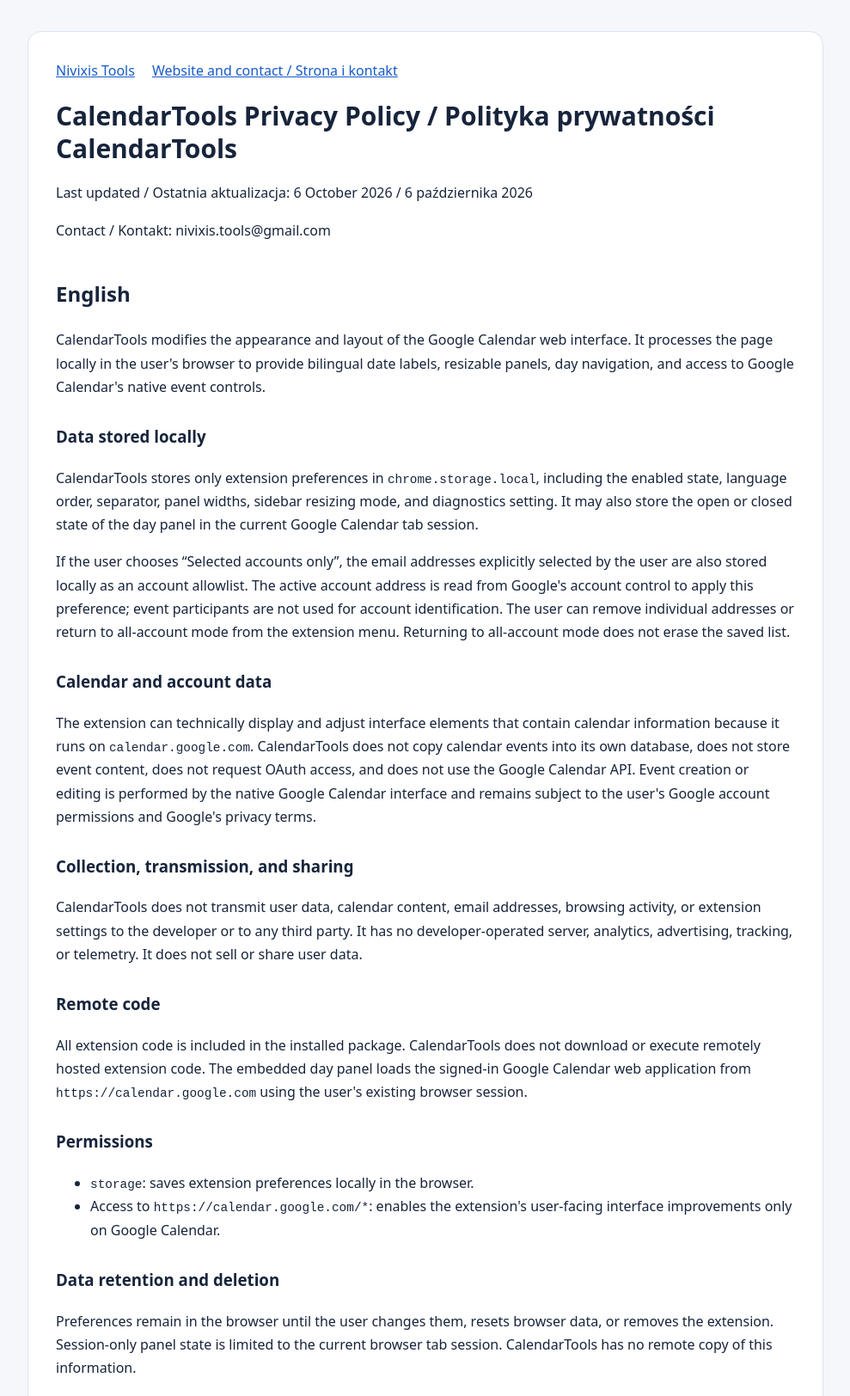
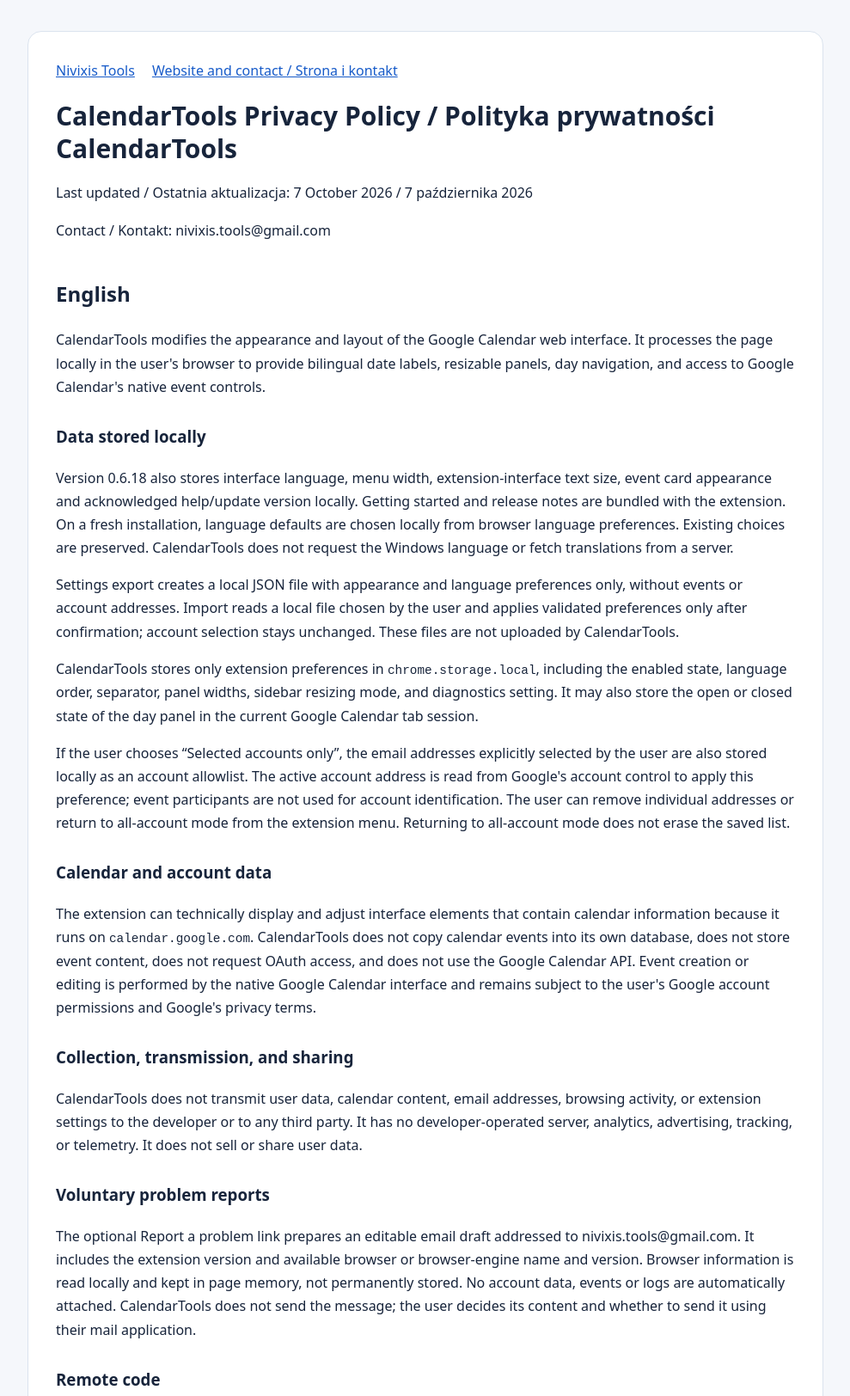
Before and after one commit to nivixis-tools/nivixis-tools.github.io, a plain HTML site: page calendar-tools-privacy.html in a window 1280 px wide. Shown: the top 1624 px of the page at 86% size, without its empty margins (145-1134 px from the left). Drawn offline with Linux system fonts and the light colour scheme.

Commit message:
Update CalendarTools privacy policy for 0.6.18
Document local interface preferences, browser-language defaults, settings import/export and voluntary problem-report drafts. No new permissions or telemetry.

```diff
--- a/calendar-tools-privacy.html
+++ b/calendar-tools-privacy.html
@@ -2,17 +2,21 @@
 <html lang="en"><head><meta charset="utf-8"><meta name="viewport" content="width=device-width,initial-scale=1"><meta name="referrer" content="no-referrer"><title>CalendarTools Privacy Policy | Nivixis Tools</title><style>body{margin:0;background:#f5f7fb;color:#17243b;font:16px/1.7 system-ui,sans-serif}main{max-width:860px;margin:36px auto;padding:32px;background:white;border:1px solid #dbe3ee;border-radius:16px}a{color:#175bc9}h1{font-size:30px;line-height:1.25}h2{margin-top:40px}h3{margin-top:28px}code{font-size:.9em;overflow-wrap:anywhere}nav{display:flex;gap:20px;flex-wrap:wrap}footer{margin-top:36px;color:#556477;border-top:1px solid #dbe3ee;padding-top:20px}@media(max-width:600px){main{margin:12px;padding:20px}h1{font-size:25px}}</style></head>
 <body><main><nav aria-label="Navigation"><a href="/">Nivixis Tools</a><a href="#website">Website and contact / Strona i kontakt</a></nav>
 <h1>CalendarTools Privacy Policy / Polityka prywatności CalendarTools</h1>
-<p>Last updated / Ostatnia aktualizacja: 6 October 2026 / 6 października 2026</p>
+<p>Last updated / Ostatnia aktualizacja: 7 October 2026 / 7 października 2026</p>
 <p>Contact / Kontakt: nivixis.tools@gmail.com</p>
 <h2>English</h2>
 <p>CalendarTools modifies the appearance and layout of the Google Calendar web interface. It processes the page locally in the user's browser to provide bilingual date labels, resizable panels, day navigation, and access to Google Calendar's native event controls.</p>
 <h3>Data stored locally</h3>
+<p>Version 0.6.18 also stores interface language, menu width, extension-interface text size, event card appearance and acknowledged help/update version locally. Getting started and release notes are bundled with the extension. On a fresh installation, language defaults are chosen locally from browser language preferences. Existing choices are preserved. CalendarTools does not request the Windows language or fetch translations from a server.</p>
+<p>Settings export creates a local JSON file with appearance and language preferences only, without events or account addresses. Import reads a local file chosen by the user and applies validated preferences only after confirmation; account selection stays unchanged. These files are not uploaded by CalendarTools.</p>
 <p>CalendarTools stores only extension preferences in <code>chrome.storage.local</code>, including the enabled state, language order, separator, panel widths, sidebar resizing mode, and diagnostics setting. It may also store the open or closed state of the day panel in the current Google Calendar tab session.</p>
 <p>If the user chooses “Selected accounts only”, the email addresses explicitly selected by the user are also stored locally as an account allowlist. The active account address is read from Google's account control to apply this preference; event participants are not used for account identification. The user can remove individual addresses or return to all-account mode from the extension menu. Returning to all-account mode does not erase the saved list.</p>
 <h3>Calendar and account data</h3>
 <p>The extension can technically display and adjust interface elements that contain calendar information because it runs on <code>calendar.google.com</code>. CalendarTools does not copy calendar events into its own database, does not store event content, does not request OAuth access, and does not use the Google Calendar API. Event creation or editing is performed by the native Google Calendar interface and remains subject to the user's Google account permissions and Google's privacy terms.</p>
 <h3>Collection, transmission, and sharing</h3>
 <p>CalendarTools does not transmit user data, calendar content, email addresses, browsing activity, or extension settings to the developer or to any third party. It has no developer-operated server, analytics, advertising, tracking, or telemetry. It does not sell or share user data.</p>
+<h3>Voluntary problem reports</h3>
+<p>The optional Report a problem link prepares an editable email draft addressed to nivixis.tools@gmail.com. It includes the extension version and available browser or browser-engine name and version. Browser information is read locally and kept in page memory, not permanently stored. No account data, events or logs are automatically attached. CalendarTools does not send the message; the user decides its content and whether to send it using their mail application.</p>
 <h3>Remote code</h3>
 <p>All extension code is included in the installed package. CalendarTools does not download or execute remotely hosted extension code. The embedded day panel loads the signed-in Google Calendar web application from <code>https://calendar.google.com</code> using the user's existing browser session.</p>
 <h3>Permissions</h3>
@@ -27,12 +31,16 @@
 <h2>Polski</h2>
 <p>CalendarTools zmienia wygląd i układ internetowego interfejsu Google Calendar. Przetwarza stronę lokalnie w przeglądarce użytkownika, aby udostępnić dwujęzyczne etykiety dat, regulowane panele, nawigację po dniach oraz dostęp do natywnych kontrolek wydarzeń Google Calendar.</p>
 <h3>Dane zapisywane lokalnie</h3>
+<p>Wersja 0.6.18 zapisuje również lokalnie język interfejsu, szerokość menu, rozmiar tekstu własnego interfejsu, wygląd kart wydarzeń oraz przeczytaną wersję informacji pomocy/aktualizacji. Instrukcja i historia nowości są dołączone do rozszerzenia. Przy nowej instalacji języki domyślne dobierane są lokalnie z preferencji językowych przeglądarki. Istniejące wybory zostają zachowane. CalendarTools nie prosi o język Windows ani nie pobiera tłumaczeń z serwera.</p>
+<p>Eksport ustawień tworzy lokalny plik JSON z wyglądem i językami, bez wydarzeń i adresów kont. Import odczytuje lokalny plik wybrany przez użytkownika i stosuje zweryfikowane preferencje dopiero po zatwierdzeniu; wybór kont pozostaje bez zmian. CalendarTools nie przesyła tych plików na serwer.</p>
 <p>CalendarTools zapisuje w <code>chrome.storage.local</code> wyłącznie ustawienia rozszerzenia, w tym stan włączenia, kolejność języków, separator, szerokości paneli, tryb zmiany lewego panelu oraz ustawienie diagnostyki. W sesji bieżącej karty Google Calendar może być również zapisany stan otwarcia lub zamknięcia panelu dnia.</p>
 <p>Jeżeli użytkownik wybierze „Tylko wybrane konta”, adresy e-mail kont wskazanych przez użytkownika są również zapisywane lokalnie jako lista dozwolonych kont. Adres aktywnego konta odczytywany jest z kontrolki konta Google w celu zastosowania tego ustawienia; uczestnicy wydarzeń nie są używani do rozpoznawania konta. Użytkownik może usuwać pojedyncze adresy lub wrócić do działania na wszystkich kontach w menu rozszerzenia. Powrót do wszystkich kont nie usuwa zapisanej listy.</p>
 <h3>Dane kalendarza i konta</h3>
 <p>Rozszerzenie może technicznie wyświetlać i dopasowywać elementy interfejsu zawierające informacje kalendarza, ponieważ działa na <code>calendar.google.com</code>. CalendarTools nie kopiuje wydarzeń do własnej bazy, nie zapisuje ich treści, nie prosi o dostęp OAuth i nie korzysta z Google Calendar API. Tworzenie lub edycja wydarzeń odbywa się w natywnym interfejsie Google Calendar i podlega uprawnieniom konta użytkownika oraz zasadom prywatności Google.</p>
 <h3>Gromadzenie, przesyłanie i udostępnianie</h3>
 <p>CalendarTools nie przesyła autorowi ani innym podmiotom danych użytkownika, treści kalendarza, adresów e-mail, historii przeglądania ani ustawień rozszerzenia. Rozszerzenie nie ma serwera autora, analityki, reklam, śledzenia ani telemetrii. Nie sprzedaje i nie udostępnia danych użytkownika.</p>
+<h3>Dobrowolne zgłoszenie problemu</h3>
+<p>Opcjonalny link Zgłoś problem przygotowuje edytowalny szkic wiadomości do nivixis.tools@gmail.com. Zawiera wersję rozszerzenia oraz dostępną nazwę i wersję przeglądarki lub jej silnika. Informacje o przeglądarce odczytywane są lokalnie i pozostają w pamięci strony, bez trwałego zapisu. Dane kont, wydarzenia i logi nie są dołączane automatycznie. CalendarTools nie wysyła wiadomości; użytkownik decyduje o jej treści i wysłaniu we własnym programie pocztowym.</p>
 <h3>Kod zdalny</h3>
 <p>Cały kod rozszerzenia znajduje się w zainstalowanym pakiecie. CalendarTools nie pobiera ani nie wykonuje zdalnie hostowanego kodu rozszerzenia. Osadzony panel dnia ładuje zalogowaną aplikację Google Calendar z <code>https://calendar.google.com</code>, używając istniejącej sesji przeglądarki użytkownika.</p>
 <h3>Uprawnienia</h3>
```
